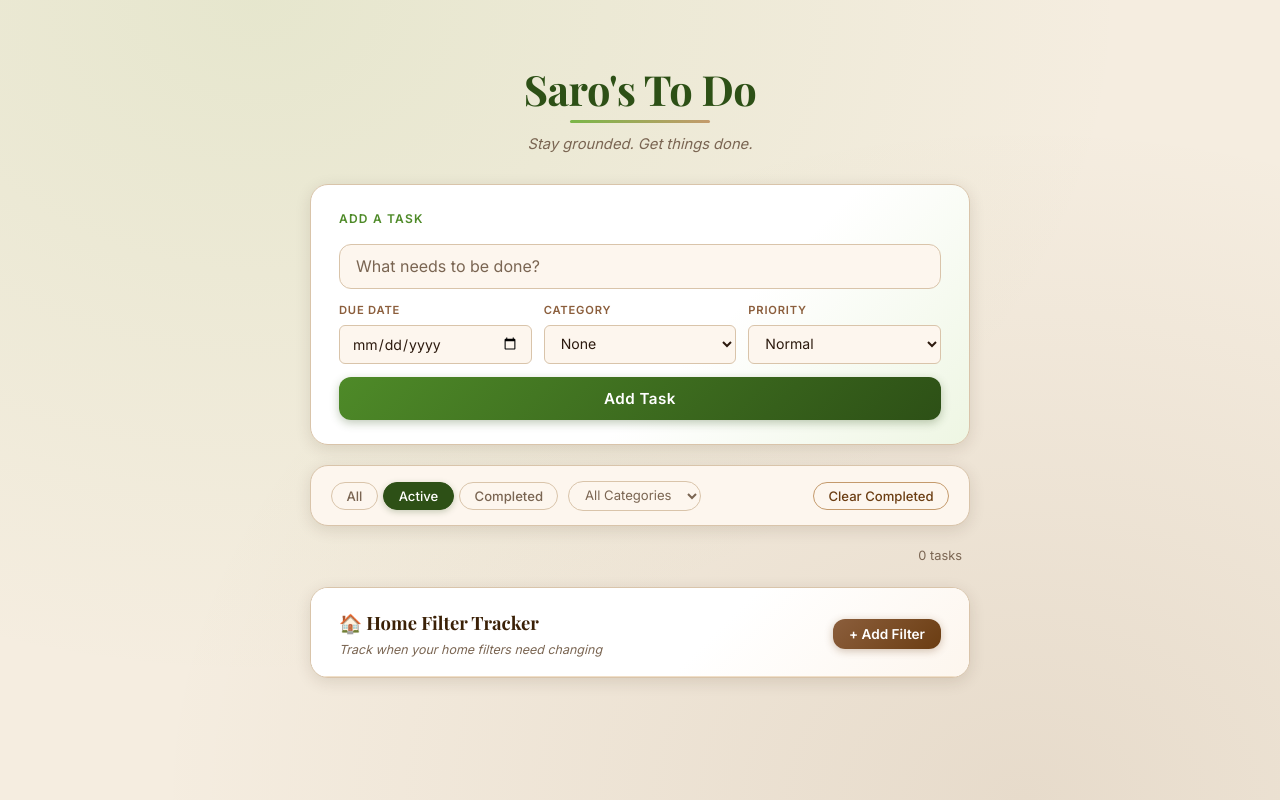
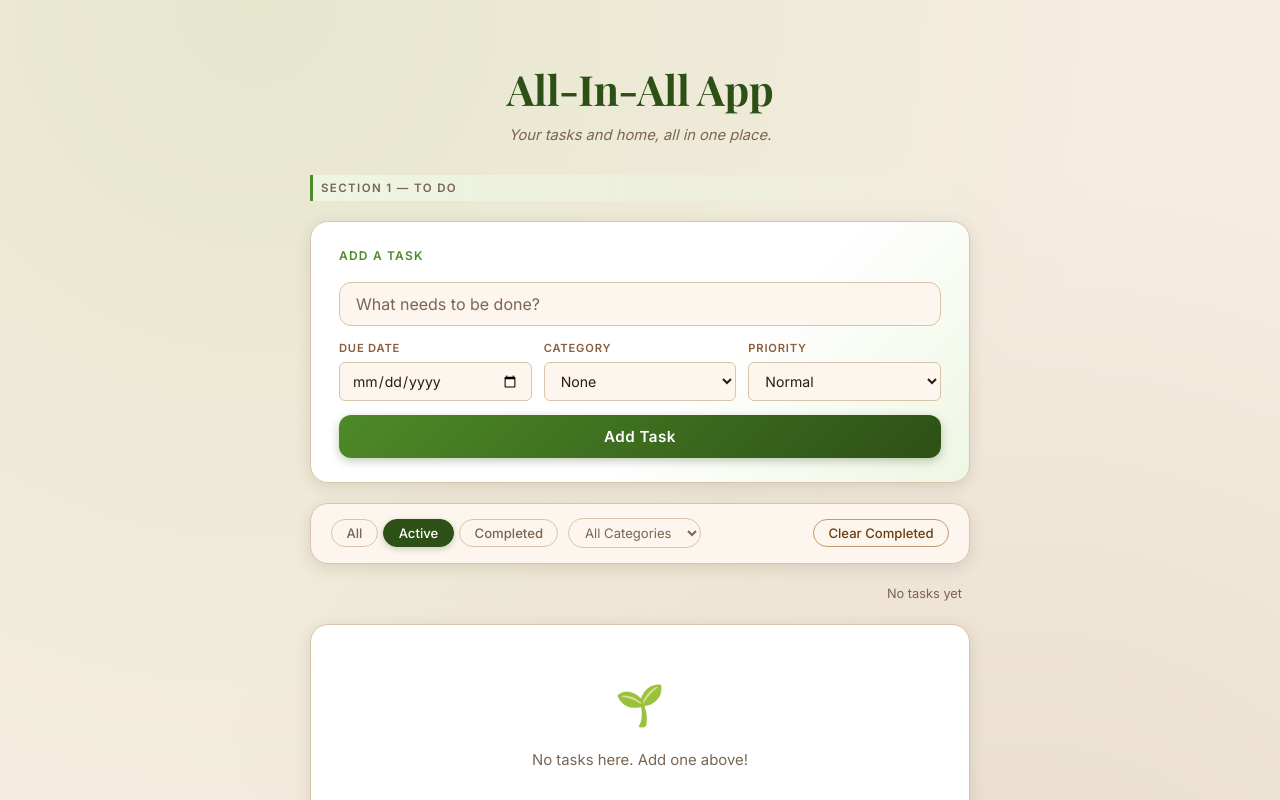
Before and after one commit to sarok/todo-app, a plain HTML site: page index.html in a window 1280 px wide. Both pictures are taken after a click on the button "Active". Shown: the top 800 px of the page. Drawn offline with nearby package versions, Linux system fonts and the light colour scheme; no server answers.

Commit message:
fix: restore todo list, rename to All-In-All App, two-section layout

```diff
--- a/index.html
+++ b/index.html
@@ -3,7 +3,7 @@
 <head>
   <meta charset="UTF-8" />
   <meta name="viewport" content="width=device-width, initial-scale=1.0" />
-  <title>Saro's To Do</title>
+  <title>All-In-All App</title>
   <link rel="icon" type="image/svg+xml" href="favicon.svg" />
   <link rel="shortcut icon" href="favicon.svg" />
   <link rel="preconnect" href="https://fonts.googleapis.com" />
@@ -12,10 +12,16 @@
 </head>
 <body>
   <div class="container">
+
     <header>
-      <h1>Saro's To Do</h1>
-      <p class="subtitle">Stay grounded. Get things done.</p>
+      <h1>All-In-All App</h1>
+      <p class="subtitle">Your tasks and home, all in one place.</p>
     </header>
+
+    <!-- ═══════════════════════════════════════════════════════
+         SECTION 1 — TO DO
+    ════════════════════════════════════════════════════════ -->
+    <div class="section-label">Section 1 — To Do</div>
 
     <!-- Add Todo Form -->
     <section class="add-todo">
@@ -59,7 +65,7 @@
       </form>
     </section>
 
-    <!-- Filters -->
+    <!-- Filters bar -->
     <section class="filters">
       <div class="filter-group">
         <button class="filter-btn active" data-filter="all">All</button>
@@ -81,10 +87,22 @@
 
     <!-- Stats -->
     <div class="stats">
-      <span id="stats-text">0 tasks</span>
+      <span id="stats-text">No tasks yet</span>
     </div>
 
-    <!-- Home Filters Tracker -->
+    <!-- Todo List -->
+    <section class="todo-list-section">
+      <ul id="todo-list" aria-label="Todo list"></ul>
+      <div id="empty-state" class="empty-state" hidden>
+        <p>No tasks here. Add one above!</p>
+      </div>
+    </section>
+
+    <!-- ═══════════════════════════════════════════════════════
+         SECTION 2 — FILTER TRACKER
+    ════════════════════════════════════════════════════════ -->
+    <div class="section-label">Section 2 — Filter Tracker</div>
+
     <section class="hf-section">
       <div class="hf-header">
         <div>
@@ -119,11 +137,11 @@
       <!-- Filter list -->
       <div id="hf-list"></div>
       <div id="hf-empty" class="hf-empty" hidden>
-        <p>No filters yet. Add one above!</p>
+        <p>No filters tracked yet. Add one above!</p>
       </div>
     </section>
 
-  </div>
+  </div><!-- /.container -->
 
   <script type="module">
     import { initializeApp } from "https://www.gstatic.com/firebasejs/10.12.0/firebase-app.js";
@@ -142,11 +160,12 @@
     };
 
     const firebaseApp = initializeApp(firebaseConfig);
-    const db = getFirestore(firebaseApp);
-    const todosCol = collection(db, "todos");
+    const db          = getFirestore(firebaseApp);
+    const todosCol    = collection(db, "todos");
 
-    let todos = [];
-    let activeFilter = 'all';
+    // ── Section 1: To Do ──────────────────────────────────────
+    let todos               = [];
+    let activeFilter        = 'all';
     let activeCategoryFilter = '';
 
     const form           = document.getElementById('todo-form');
@@ -163,7 +182,7 @@
 
     function getDueStatus(dueDate) {
       if (!dueDate) return null;
-      const today = new Date(); today.setHours(0,0,0,0);
+      const today = new Date(); today.setHours(0, 0, 0, 0);
       const due = new Date(dueDate + 'T00:00:00');
       if (due < today) return 'overdue';
       if (due.getTime() === today.getTime()) return 'due-today';
@@ -181,17 +200,17 @@
       return todos.filter(todo => {
         const matchesStatus =
           activeFilter === 'all' ||
-          (activeFilter === 'active' && !todo.completed) ||
-          (activeFilter === 'completed' && todo.completed);
+          (activeFilter === 'active'    && !todo.completed) ||
+          (activeFilter === 'completed' &&  todo.completed);
         const matchesCategory = !activeCategoryFilter || todo.category === activeCategoryFilter;
         return matchesStatus && matchesCategory;
       });
     }
 
-    function render() {
+    function renderTodos() {
       const filtered = getFilteredTodos();
       todoList.innerHTML = '';
-      emptyState.hidden = filtered.length > 0;
+      emptyState.hidden  = filtered.length > 0;
       filtered.forEach(todo => todoList.appendChild(buildTodoItem(todo)));
       updateStats();
     }
@@ -201,17 +220,17 @@
       li.className = 'todo-item' + (todo.completed ? ' completed' : '');
 
       const checkbox = document.createElement('input');
-      checkbox.type = 'checkbox';
+      checkbox.type  = 'checkbox';
       checkbox.className = 'todo-checkbox';
-      checkbox.checked = todo.completed;
+      checkbox.checked   = todo.completed;
       checkbox.setAttribute('aria-label', `Mark "${todo.text}" as ${todo.completed ? 'incomplete' : 'complete'}`);
       checkbox.addEventListener('change', () => toggleTodo(todo.id, todo.completed));
 
-      const content = document.createElement('div');
+      const content  = document.createElement('div');
       content.className = 'todo-content';
 
-      const textEl = document.createElement('span');
-      textEl.className = 'todo-text';
+      const textEl   = document.createElement('span');
+      textEl.className  = 'todo-text';
       textEl.textContent = todo.text;
 
       const meta = document.createElement('div');
@@ -219,13 +238,13 @@
 
       if (todo.category) {
         const b = document.createElement('span');
-        b.className = 'badge badge-category';
+        b.className   = 'badge badge-category';
         b.textContent = todo.category;
         meta.appendChild(b);
       }
       if (todo.priority && todo.priority !== 'normal') {
         const b = document.createElement('span');
-        b.className = `badge badge-priority-${todo.priority}`;
+        b.className   = `badge badge-priority-${todo.priority}`;
         b.textContent = todo.priority + ' priority';
         meta.appendChild(b);
       }
@@ -233,8 +252,10 @@
         const status = getDueStatus(todo.dueDate);
         const b = document.createElement('span');
         b.className = 'badge badge-due' +
-          (status === 'overdue' ? ' overdue' : status === 'due-today' ? ' due-today' : '');
-        const label = status === 'overdue' ? '⚠ Overdue · ' : status === 'due-today' ? '⏰ Today · ' : '📅 ';
+          (status === 'overdue'   ? ' overdue'   :
+           status === 'due-today' ? ' due-today' : '');
+        const label = status === 'overdue'   ? '⚠ Overdue · ' :
+                      status === 'due-today' ? '⏰ Today · '   : '📅 ';
         b.textContent = label + formatDueDate(todo.dueDate);
         meta.appendChild(b);
       }
@@ -242,15 +263,14 @@
       content.appendChild(textEl);
       if (meta.children.length > 0) content.appendChild(meta);
 
-      // Created date label
       const createdEl = document.createElement('span');
-      createdEl.className = 'todo-created';
+      createdEl.className   = 'todo-created';
       createdEl.textContent = todo.createdAt
         ? new Date(todo.createdAt).toLocaleDateString(undefined, { month: 'short', day: 'numeric', year: 'numeric' })
         : '';
 
       const deleteBtn = document.createElement('button');
-      deleteBtn.className = 'todo-delete';
+      deleteBtn.className   = 'todo-delete';
       deleteBtn.textContent = '✕';
       deleteBtn.setAttribute('aria-label', `Delete "${todo.text}"`);
       deleteBtn.addEventListener('click', () => deleteTodo(todo.id));
@@ -263,7 +283,7 @@
     }
 
     function updateStats() {
-      const total = todos.length;
+      const total     = todos.length;
       const completed = todos.filter(t => t.completed).length;
       statsText.textContent = total === 0
         ? 'No tasks yet'
@@ -293,14 +313,14 @@
       await Promise.all(completed.map(t => deleteDoc(doc(db, "todos", t.id))));
     }
 
-    // Real-time listener — syncs across all devices instantly
-    const q = query(todosCol, orderBy("createdAt", "desc"));
-    onSnapshot(q, (snapshot) => {
+    // Real-time listener for todos
+    const todosQuery = query(todosCol, orderBy("createdAt", "desc"));
+    onSnapshot(todosQuery, snapshot => {
       todos = snapshot.docs.map(d => ({ id: d.id, ...d.data() }));
-      render();
+      renderTodos();
     });
 
-    form.addEventListener('submit', async (e) => {
+    form.addEventListener('submit', async e => {
       e.preventDefault();
       const text = todoInput.value.trim();
       if (!text) return;
@@ -318,38 +338,35 @@
         filterBtns.forEach(b => b.classList.remove('active'));
         btn.classList.add('active');
         activeFilter = btn.dataset.filter;
-        render();
+        renderTodos();
       });
     });
 
     categoryFilter.addEventListener('change', () => {
       activeCategoryFilter = categoryFilter.value;
-      render();
+      renderTodos();
     });
 
     clearCompleted.addEventListener('click', clearCompletedTodos);
 
-    // ── Home Filter Tracker ────────────────────────────────
-    const hfCol       = collection(db, "homeFilters");
-    const hfAddBtn    = document.getElementById('hf-add-btn');
-    const hfFormWrap  = document.getElementById('hf-form-wrap');
-    const hfNameInput = document.getElementById('hf-name');
-    const hfLastInput = document.getElementById('hf-last-changed');
+    // ── Section 2: Filter Tracker ─────────────────────────────
+    const hfCol           = collection(db, "homeFilters");
+    const hfAddBtn        = document.getElementById('hf-add-btn');
+    const hfFormWrap      = document.getElementById('hf-form-wrap');
+    const hfNameInput     = document.getElementById('hf-name');
+    const hfLastInput     = document.getElementById('hf-last-changed');
     const hfIntervalInput = document.getElementById('hf-interval');
-    const hfSaveBtn   = document.getElementById('hf-save-btn');
-    const hfCancelBtn = document.getElementById('hf-cancel-btn');
-    const hfList      = document.getElementById('hf-list');
-    const hfEmpty     = document.getElementById('hf-empty');
+    const hfSaveBtn       = document.getElementById('hf-save-btn');
+    const hfCancelBtn     = document.getElementById('hf-cancel-btn');
+    const hfList          = document.getElementById('hf-list');
+    const hfEmpty         = document.getElementById('hf-empty');
 
-    let homeFilters   = [];
-    let editingHfId   = null; // null = adding new, string = editing existing
+    let homeFilters = [];
+    let editingHfId = null;
 
-    // Show / hide the add form
     hfAddBtn.addEventListener('click', () => {
       editingHfId = null;
-      hfNameInput.value = '';
-      hfLastInput.value = '';
-      hfIntervalInput.value = '';
+      hfNameInput.value = ''; hfLastInput.value = ''; hfIntervalInput.value = '';
       hfSaveBtn.textContent = 'Save Filter';
       hfFormWrap.hidden = false;
       hfNameInput.focus();
@@ -368,8 +385,7 @@
         alert('Please fill in all three fields.');
         return;
       }
-      hfSaveBtn.disabled = true;
-      hfSaveBtn.textContent = 'Saving…';
+      hfSaveBtn.disabled = true; hfSaveBtn.textContent = 'Saving…';
       if (editingHfId) {
         await updateDoc(doc(db, "homeFilters", editingHfId), { name, lastChanged: lastDate, intervalMonths: interval });
       } else {
@@ -377,32 +393,25 @@
       }
       hfFormWrap.hidden = true;
       editingHfId = null;
-      hfSaveBtn.disabled = false;
-      hfSaveBtn.textContent = 'Save Filter';
+      hfSaveBtn.disabled = false; hfSaveBtn.textContent = 'Save Filter';
     });
 
-    // Compute next change date and status
-    function getFilterStatus(lastChanged, intervalMonths) {
+    function getHfStatus(lastChanged, intervalMonths) {
       const last = new Date(lastChanged + 'T00:00:00');
       const next = new Date(last);
       next.setMonth(next.getMonth() + intervalMonths);
-      const today = new Date(); today.setHours(0, 0, 0, 0);
-      const diffMs   = next - today;
-      const diffDays = Math.ceil(diffMs / (1000 * 60 * 60 * 24));
+      const today   = new Date(); today.setHours(0, 0, 0, 0);
+      const diffDays = Math.ceil((next - today) / (1000 * 60 * 60 * 24));
       return { next, diffDays };
     }
 
     function renderHomeFilters() {
       hfList.innerHTML = '';
-      if (homeFilters.length === 0) {
-        hfEmpty.hidden = false;
-        return;
-      }
+      if (homeFilters.length === 0) { hfEmpty.hidden = false; return; }
       hfEmpty.hidden = true;
 
       homeFilters.forEach(hf => {
-        const { next, diffDays } = getFilterStatus(hf.lastChanged, hf.intervalMonths);
-
+        const { next, diffDays } = getHfStatus(hf.lastChanged, hf.intervalMonths);
         let statusClass = 'hf-status-ok';
         let statusText  = `Due in ${diffDays} day${diffDays !== 1 ? 's' : ''}`;
         if (diffDays <= 0) {
@@ -455,10 +464,11 @@
 
     // Real-time listener for home filters
     const hfQuery = query(hfCol, orderBy("createdAt", "asc"));
-    onSnapshot(hfQuery, (snapshot) => {
+    onSnapshot(hfQuery, snapshot => {
       homeFilters = snapshot.docs.map(d => ({ id: d.id, ...d.data() }));
       renderHomeFilters();
     });
+
   </script>
 </body>
 </html>
--- a/styles.css
+++ b/styles.css
@@ -85,24 +85,29 @@ header h1 {
   display: inline-block;
 }
 
-/* Decorative underline accent */
-header h1::after {
-  content: '';
-  display: block;
-  height: 3px;
-  background: linear-gradient(90deg, var(--green-light), var(--brown-light));
-  border-radius: 2px;
-  margin-top: 6px;
-  width: 60%;
-  margin-left: auto;
-  margin-right: auto;
-}
-
 .subtitle {
   color: var(--text-muted);
   font-size: 0.92rem;
   margin-top: 0.6rem;
   font-style: italic;
+}
+
+/* ── Section Labels ───────────────────────────────────────── */
+.section-label {
+  font-size: 0.72rem;
+  font-weight: 700;
+  text-transform: uppercase;
+  letter-spacing: 0.12em;
+  color: var(--text-muted);
+  padding: 0.25rem 0.5rem;
+  border-left: 3px solid var(--green-mid);
+  background: linear-gradient(90deg, var(--green-mist), transparent);
+  border-radius: 0 4px 4px 0;
+}
+
+.section-label:nth-of-type(2) {
+  border-left-color: var(--brown-mid);
+  background: linear-gradient(90deg, var(--brown-cream), transparent);
 }
 
 /* ── Card shared ──────────────────────────────────────────── */
```
